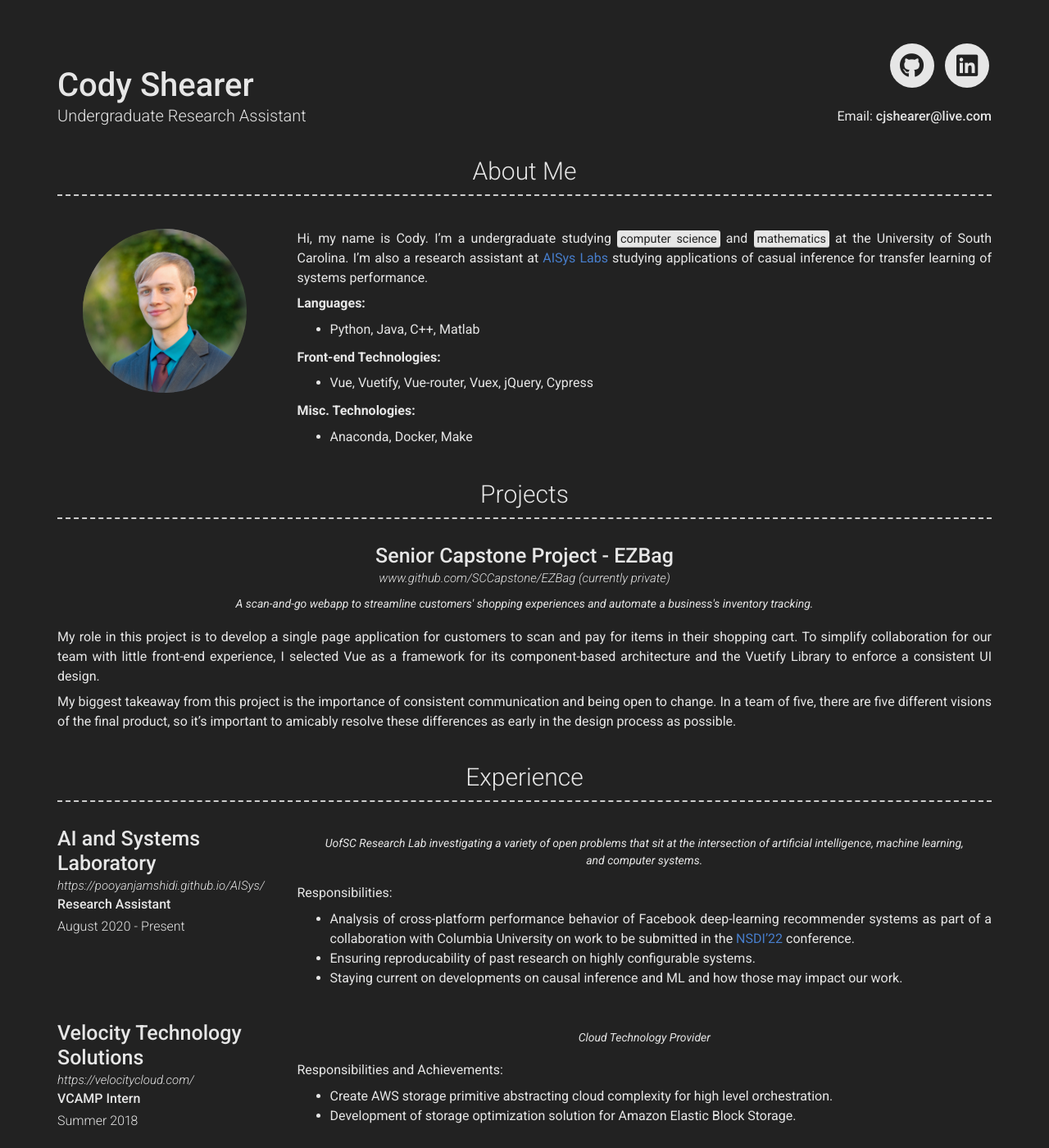
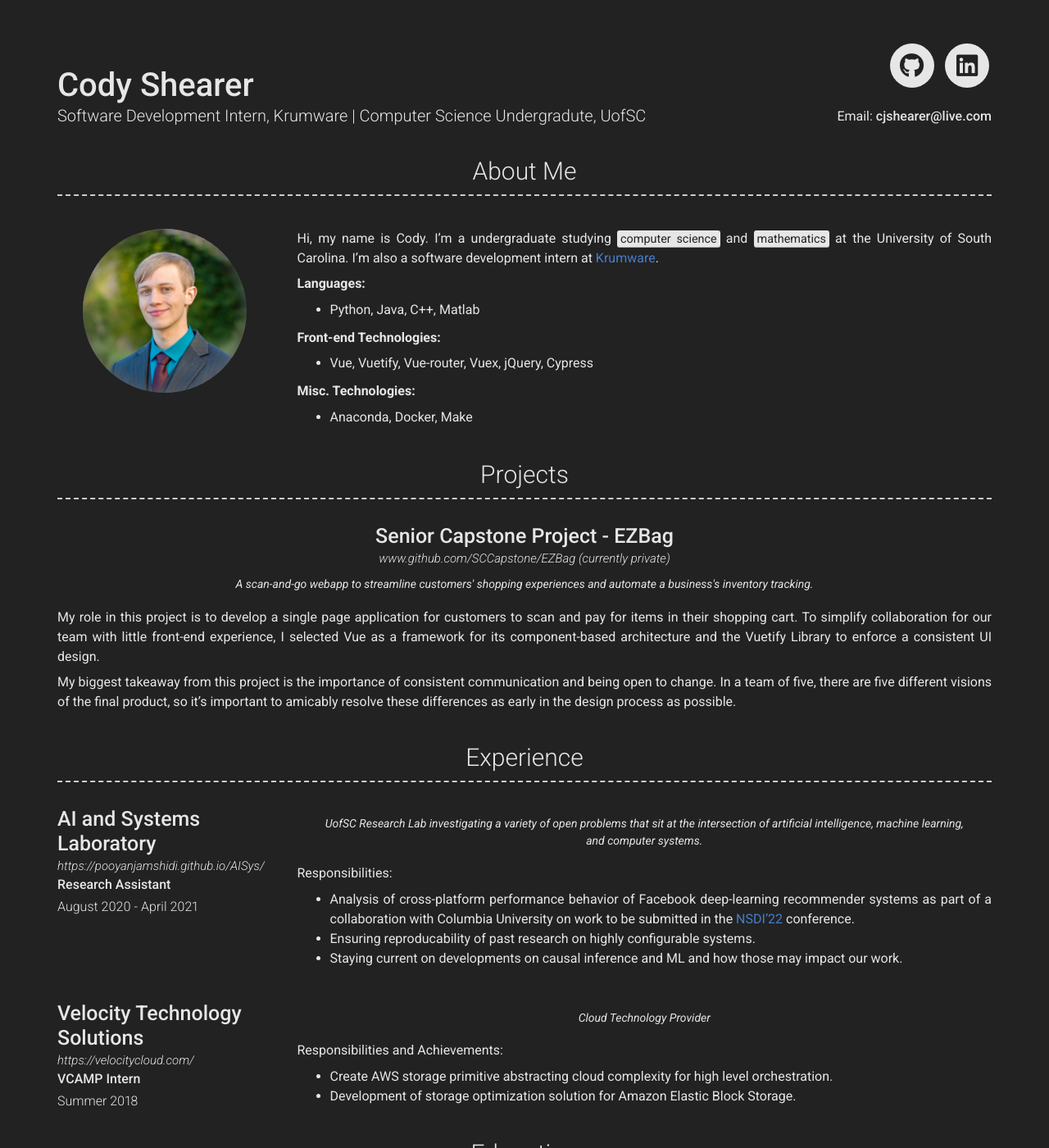
Before and after one commit to cjshearer/modern-hugo-resume, a Jekyll site: the page built from index.md, in a window 1280 px wide and 1400 px high. Shown: the whole window at 82% size. Built offline with Jekyll 4.4.1, drawn with Linux system fonts in a browser that asks for light colours; nearby versions of some CDN libraries.

Commit message:
updated experience

```diff
--- a/_config.yml
+++ b/_config.yml
@@ -4,7 +4,7 @@
 
 # Personal info
 name: Cody Shearer
-title: Undergraduate Research Assistant
+title: Software Development Intern, Krumware | Computer Science Undergradute, UofSC
 email: cjshearer@live.com
 # phone: Your phone number (optional)
 # website: Your website (eg. https://google.com)(optional)
@@ -48,9 +48,8 @@
 about_content: | # this will include new lines to allow paragraphs
   Hi, my name is Cody. I'm a undergraduate studying <mark>computer
   science</mark> and <mark>mathematics</mark> at the University of South
-  Carolina. I'm also a research assistant at
-  [AISys Labs](https://pooyanjamshidi.github.io/AISys/#shearer) studying
-  applications of casual inference for transfer learning of systems performance.
+  Carolina. I'm also a software development intern at
+  [Krumware](https://www.krum.io/).
 
   **Languages:**
   - Python, Java, C++, Matlab
--- a/_data/experience.yml
+++ b/_data/experience.yml
@@ -3,7 +3,7 @@
   company: AI and Systems Laboratory
   link: https://pooyanjamshidi.github.io/AISys/
   job_title: Research Assistant
-  dates: August 2020 - Present
+  dates: August 2020 - April 2021
   quote: >
     UofSC Research Lab investigating a variety of open problems that sit at
     the intersection of artificial intelligence, machine learning, and
```
